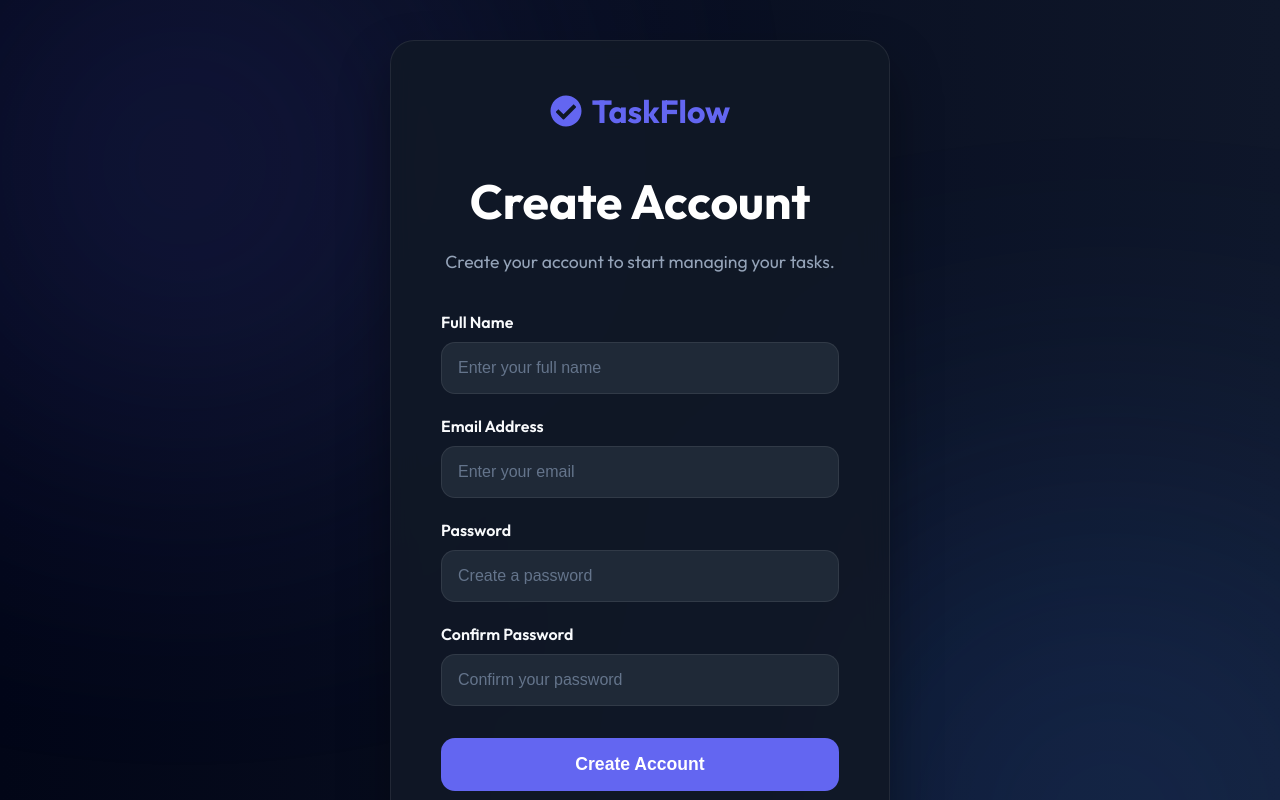
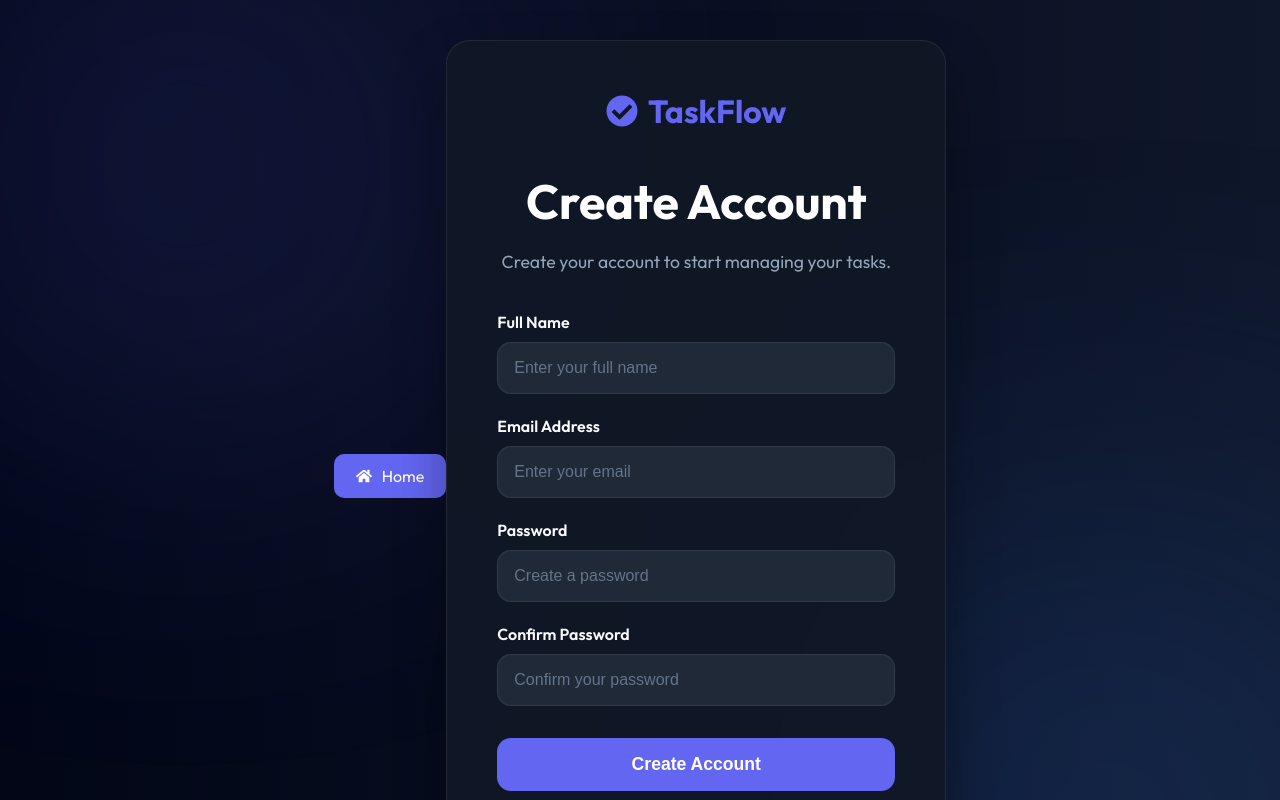
Before and after one commit to Isharani01/taskflow, a React (Vite) app: page /register in a window 1280 px wide. Shown: the top 800 px of the page. Built offline with nearby package versions, Linux system fonts and the light colour scheme.

Commit message:
added home button in register page and updated its styling

```diff
--- a/src/pages/Register/Register.jsx
+++ b/src/pages/Register/Register.jsx
@@ -1,6 +1,6 @@
 import styles from "./Register.module.css";
 import { Link } from "react-router-dom";
-import { FaCheckCircle } from "react-icons/fa";
+import { FaCheckCircle, FaHome } from "react-icons/fa";
 import { useNavigate } from "react-router-dom";
 
 function Register() {
@@ -8,7 +8,10 @@ function Register() {
   return (
     <section className={styles.register}>
       <div className={styles.container}>
-
+        <Link to="/" className={styles.homeBtn}>
+         <FaHome />
+          <span>Home</span>
+         </Link>
         <div className={styles.registerCard}>
 
           <div className={styles.logo}>
--- a/src/pages/Register/Register.module.css
+++ b/src/pages/Register/Register.module.css
@@ -162,6 +162,33 @@
 .loginLink a:hover {
   text-decoration: underline;
 }
+.homeBtn{
+    display:inline-flex;
+    align-items:center;
+    gap:10px;
+
+    margin-bottom:25px;
+
+    text-decoration:none;
+
+    color:white;
+
+    background:#6366f1;
+
+    padding:12px 22px;
+
+    border-radius:10px;
+
+    transition:.3s;
+}
+
+.homeBtn:hover{
+    background:#4f46e5;
+}
+
+.homeBtn svg{
+    font-size:1rem;
+}
 
 @keyframes glowOne {
   0% {
```
